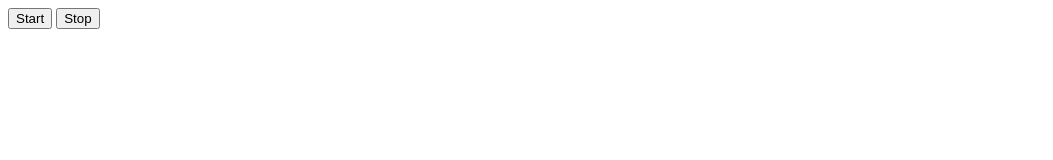
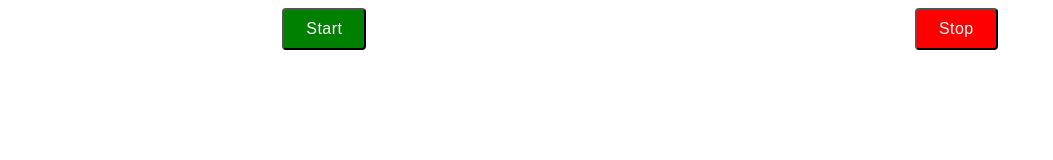
Before and after one commit to Ruslan-GH/goit-js-hw-11-color-switch, a plain HTML site: page index.html in a window 1280 px wide. Shown: the whole page, without its empty margins (0-1053 px from the left). Drawn offline with Linux system fonts and the light colour scheme.

Commit message:
add css for btn

```diff
--- a/index.html
+++ b/index.html
@@ -4,11 +4,12 @@
     <meta charset="UTF-8">
     <meta http-equiv="X-UA-Compatible" content="IE=edge">
     <meta name="viewport" content="width=device-width, initial-scale=1.0">
+    <link rel="stylesheet" href="./main.css">
     <title>Document</title>
 </head>
 <body>
-    <button type="button" data-action="start">Start</button>
-    <button type="button" data-action="stop">Stop</button>
+    <button type="button" data-action="start" class="start">Start</button>
+    <button type="button" data-action="stop" class="stop">Stop</button>
     <script src="./main.js"></script>
 </body>
 </html>
--- /dev/null
+++ b/main.css
@@ -0,0 +1,28 @@
+body {
+  display: flex;
+  justify-content: space-around;
+}
+button {
+  font-weight: 500;
+  font-size: 16px;
+  line-height: 1.63;
+  text-align: center;
+  letter-spacing: 0.03em;
+  color: var(--main-color);
+  cursor: pointer;
+
+  background: #f5f4fa;
+  border-radius: 4px;
+  border-width: 2px;
+
+  padding: 6px 22px;
+}
+
+.start {
+  background-color: green;
+  color: white;
+}
+.stop {
+  background-color: red;
+  color: white;
+}
```
